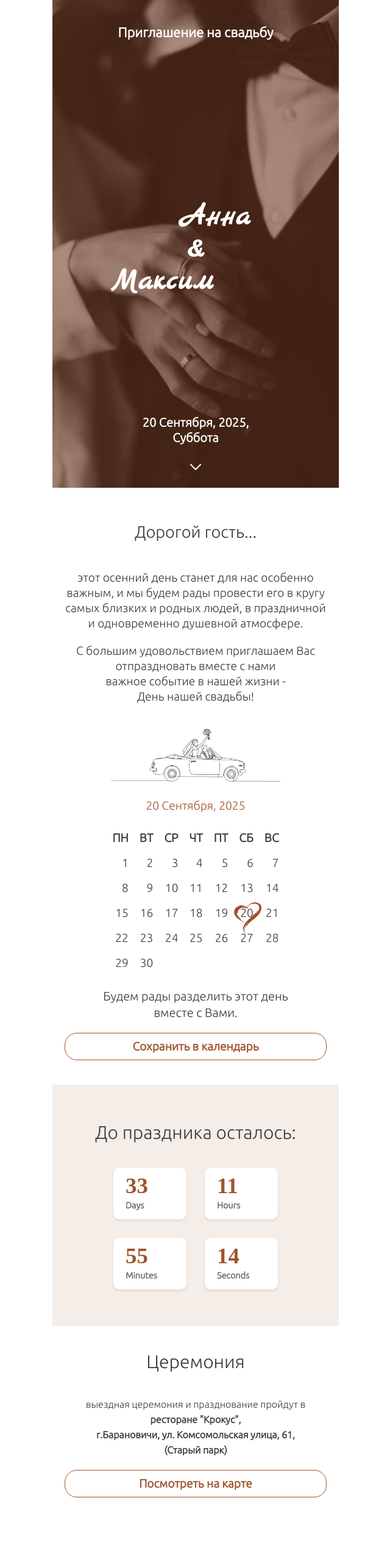
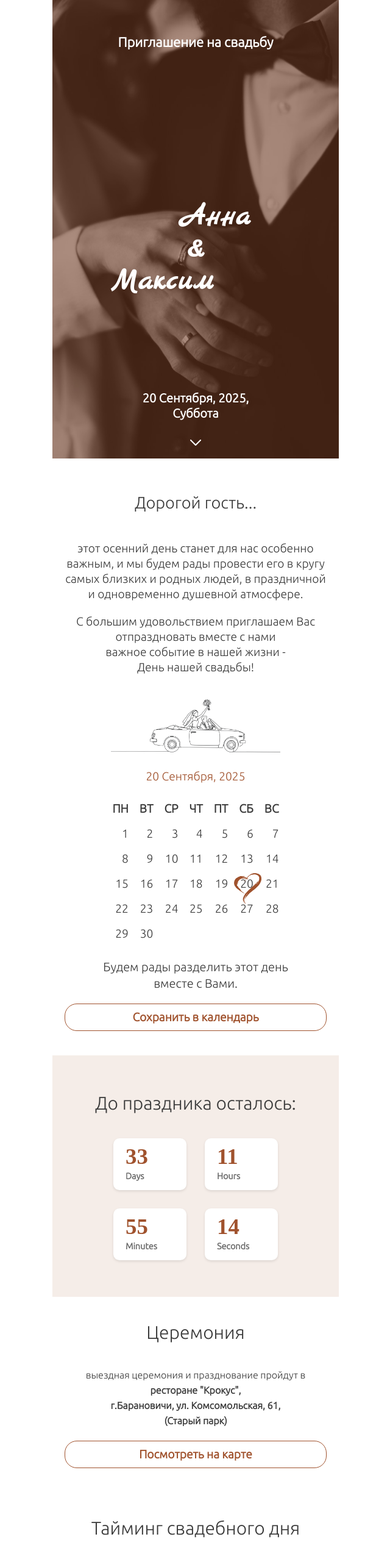
Before and after one commit to MaximMalyavko85/wedding, a React (Create React App) app: page / in a window 1280 px wide. Shown: the top 2539 px of the page at 61% size, without its empty margins (319-959 px from the left). Built offline with nearby package versions, Linux system fonts and the light colour scheme.

Commit message:
FEAT: minore correction

```diff
--- a/src/App.css
+++ b/src/App.css
@@ -99,7 +99,6 @@ button {
 }
 
 .header-section {
-  position: relative;
   color: #fff;
 
   h1 {
@@ -139,7 +138,7 @@ button {
    position: absolute;
     width: 100%;
     text-align: center;
-    top: 5vh;
+    top: 7vh;
     font-size: 22px;
     z-index: 2;
     padding: 0 20px;
@@ -151,7 +150,7 @@ button {
     position: absolute;
     width: 100%;
     text-align: center;
-    top: 85vh;
+    top: 80vh;
     font-size: 20px;
     z-index: 2;
     height: 50px;
@@ -178,7 +177,7 @@ button {
   background-size: cover;
   background-position: center;
   background-repeat: no-repeat;
-  height: 100vh;
+  height: 94vh;
   position: relative;
 }
 
@@ -386,6 +385,8 @@ button {
   margin-top: 20px;
   padding-left: 20px;
   margin-bottom: 20px;
+  font-size: 1rem;
+  line-height: 23px;
 }
 
 .details_item h5::before {
--- a/src/components/EventDetails.jsx
+++ b/src/components/EventDetails.jsx
@@ -20,7 +20,7 @@ const EventDetails = () => (<>
   >
     <div className="event-block" variants={zoomVariant} transition={{ duration: 0.5 }}>
       <h2 className="section_title">Церемония</h2>
-      <p>выездная церемония и празднование пройдут в <b>ресторане "Крокус", <br/>г.Барановичи, ул. Комсомольская улица, 61, <br/>(Старый парк)</b>  </p>
+      <p>выездная церемония и празднование пройдут в <b>ресторане "Крокус", <br/>г.Барановичи, ул. Комсомольская, 61, <br/>(Старый парк)</b>  </p>
 
       </div>
 
```
